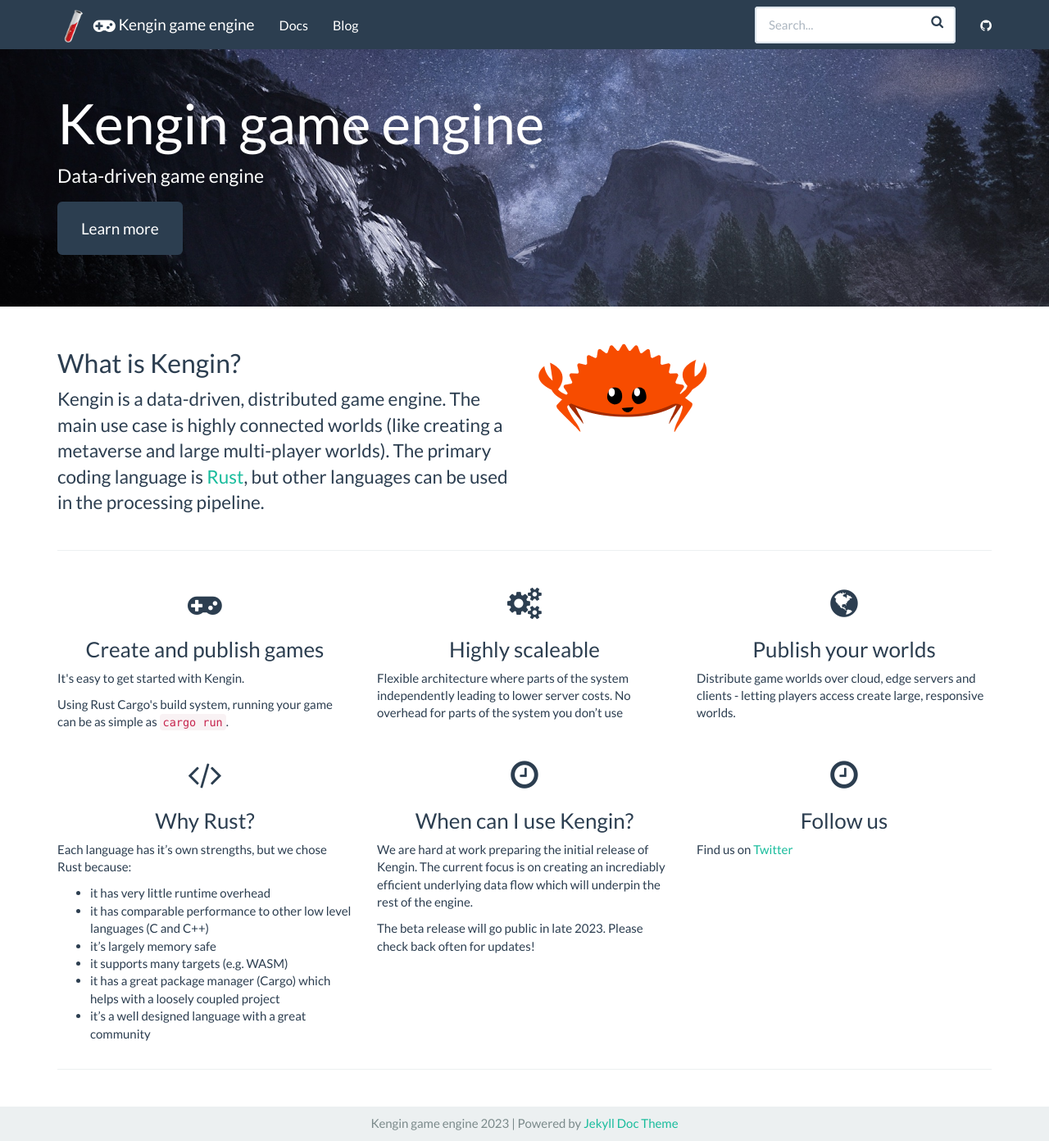
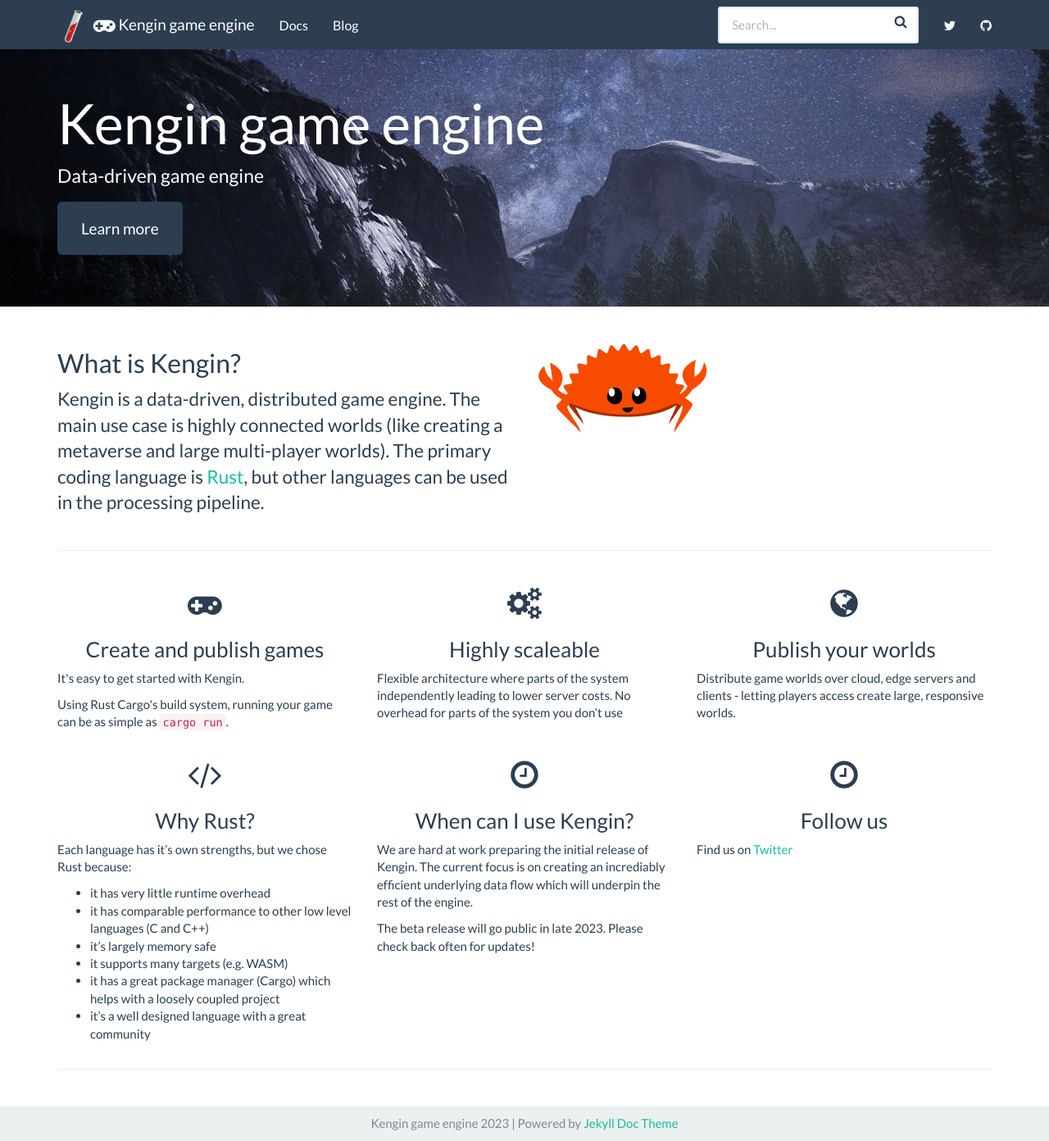
Before and after one commit to kengin-games/website, a Jekyll site: the page built from index.html, in a window 1280 px wide and 1392 px high. Shown: the whole window at 82% size. Built offline with Jekyll 4.4.1, drawn with Linux system fonts in a browser that asks for light colours.

Commit message:
Update README.

```diff
--- a/_includes/topnav.html
+++ b/_includes/topnav.html
@@ -25,6 +25,7 @@
                     </div>
                 </form>
                 <ul class="nav navbar-nav">
+                    <li><a href="https://twitter.com/kengingames"><i class="fa fa-twitter" aria-hidden="true"></i></a></li>
                     <li><a href="{{ site.git_address }}"><i class="fa fa-github" aria-hidden="true"></i></a></li>
                 </ul>
             </div>
```
Also changed, not shown: README.md.
